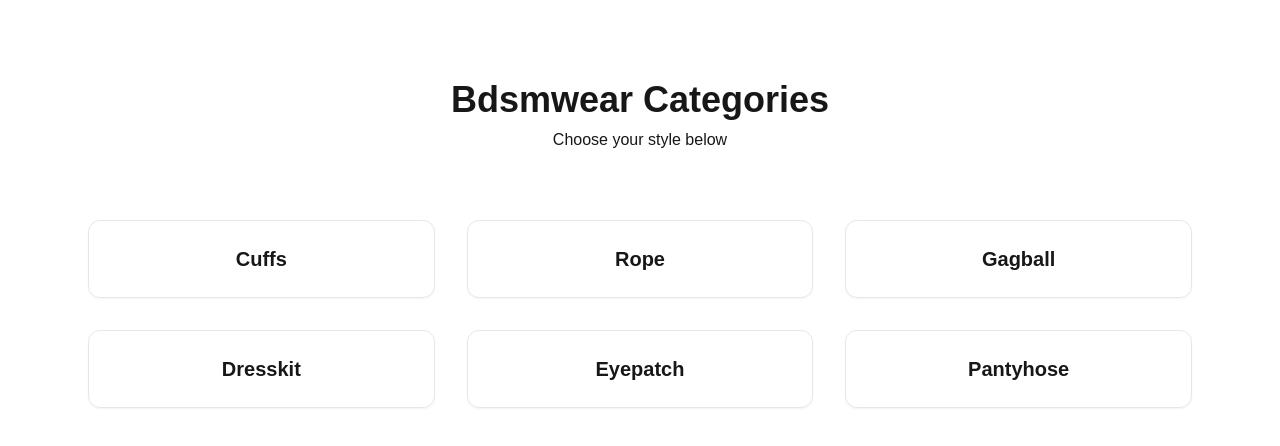
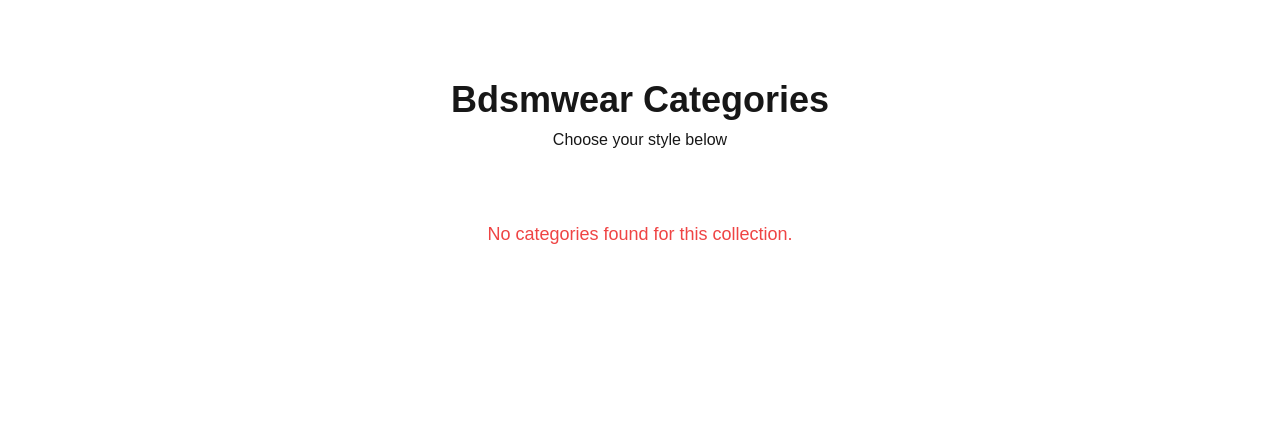
Before and after one commit to gulariba/client-project, a Next.js app: page /collections/bdsmwear in a window 1280 px wide. Shown: the top 446 px of the page. Built offline with nearby package versions, Linux system fonts and the light colour scheme.

Commit message:
Update page.tsx

```diff
--- a/src/app/collections/[collection]/page.tsx
+++ b/src/app/collections/[collection]/page.tsx
@@ -8,8 +8,7 @@ const categoriesByCollection: Record<string, string[]> = {
   panties: ["lace", "high-waist", "seamless", "bikini", "boyshort", "thong", "hipster", "cotton"],
   lingerie: ["teddy", "bodysuit", "chemise", "lace-set"],
   shapewear: ["control-briefs", "full-body", "thigh-shaper", "tummy-tucker"],
-  bridalwear: ["lace-bridal-set", "bridal-nightgown", "bridal-robe", "white-corset", "honeymoon-slip"],
-  bdsmwear: ["cuffs", "rope", "gagball", "dresskit", "eyepatch", "pantyhose"],
+
 };
 
 export default function CollectionCategoryPage() {
```
